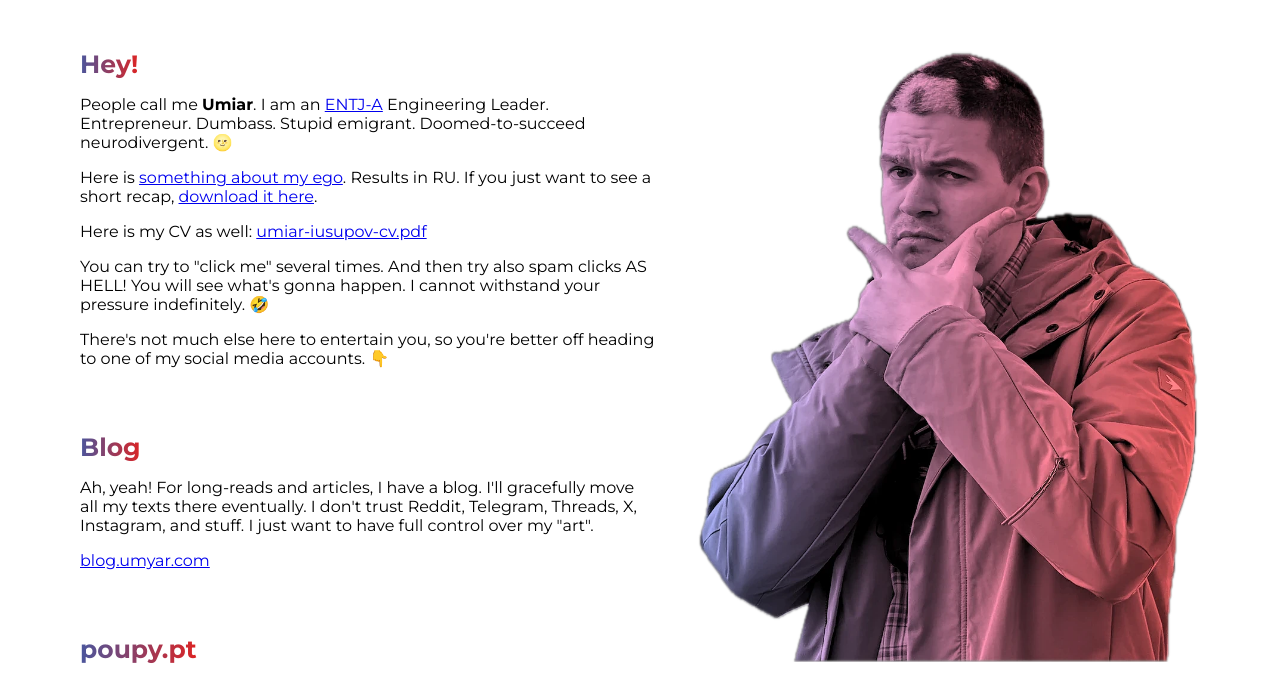
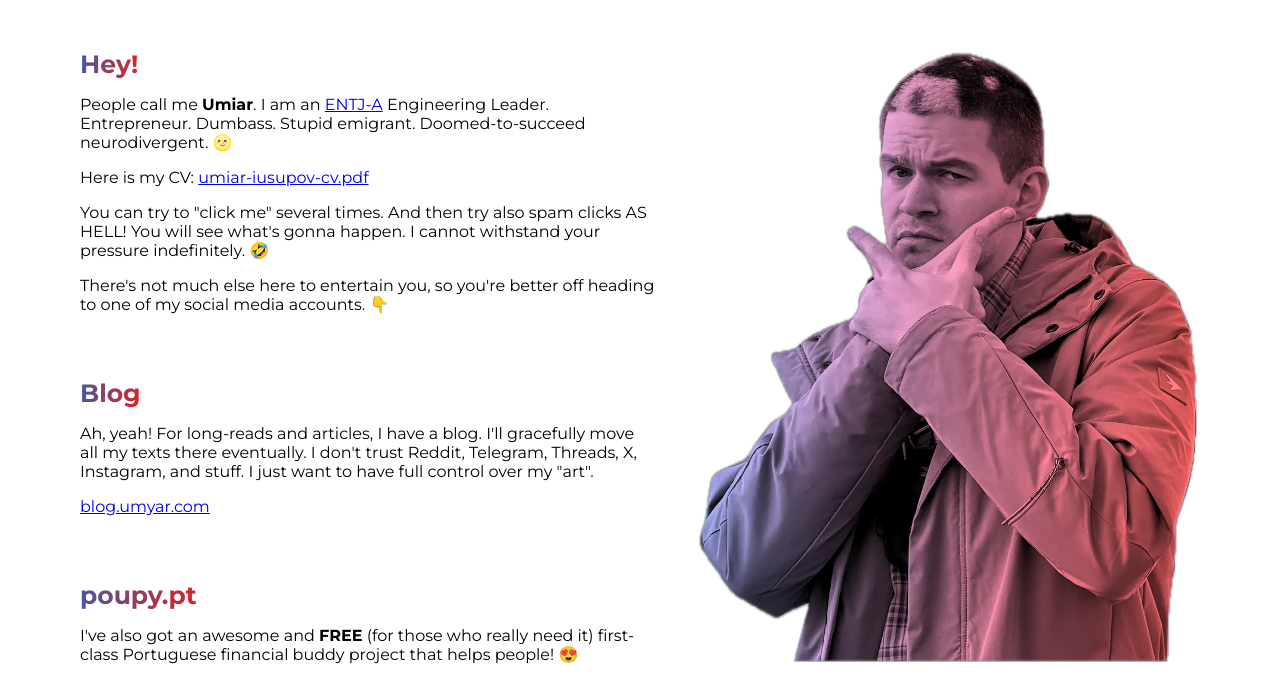
Before and after one commit to umyar/umyar.com, a website: page src/index.html in a window 1280 px wide. Shown: the part 125-800 px from the top of the page. Drawn offline with Linux system fonts and the light colour scheme.

Commit message:
rm show-off stuff

```diff
--- a/src/index.html
+++ b/src/index.html
@@ -58,22 +58,7 @@
                   neurodivergent. 🌝
                 </p>
                 <p>
-                  Here is
-                  <a
-                    href="https://psytests.org/result?v=dtrRYAeg3Nk6ncn1ByRhKnhzekmG&b=58JM2ZKM89m0AIefXEWBsCJoIGzAZ5zOHQyMIb8cO2Xo1XB025HScjcW0VaHmTdl5"
-                    target="_blank"
-                    rel="noopener"
-                    >something about my ego</a
-                  >. Results in RU. If you just want to see a short recap,
-                  <a
-                    href="https://oemfhk1didyl98kw.public.blob.vercel-storage.com/Umiar_Iusupov_NI_Recap.pdf"
-                    target="_blank"
-                    rel="noopener"
-                    >download it here</a
-                  >.
-                </p>
-                <p>
-                  Here is my CV as well:
+                  Here is my CV:
                   <a
                     href="https://oemfhk1didyl98kw.public.blob.vercel-storage.com/umiar-iusupov-cv.pdf"
                     target="_blank"
```
